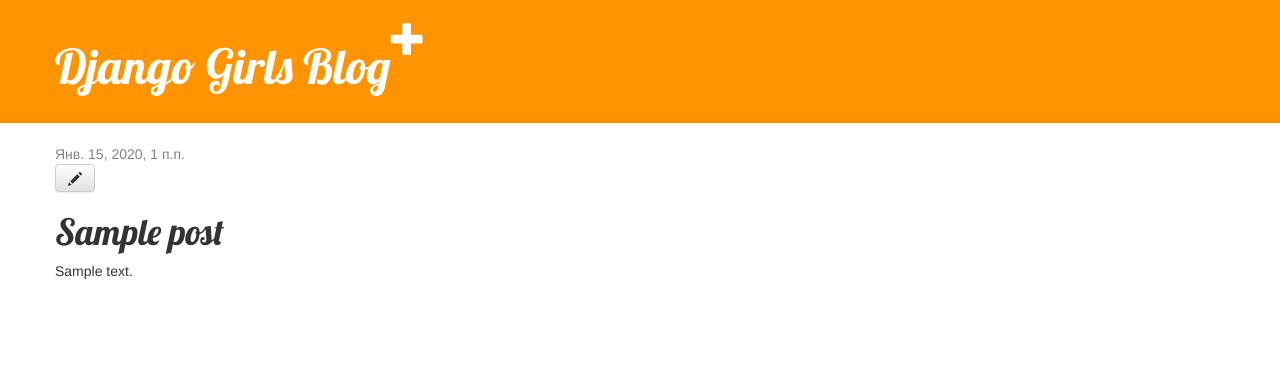
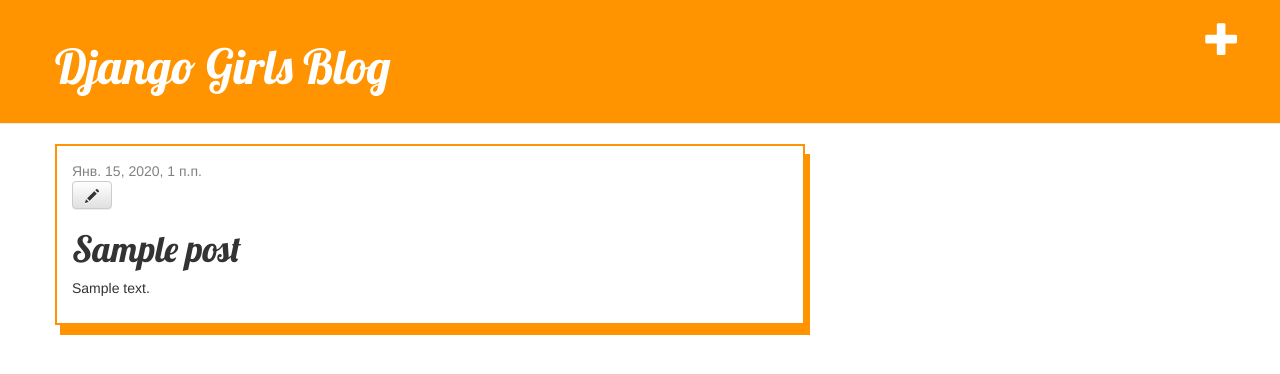
Before and after one commit to narnt/my-first-blog, a Django app: page /post/1/ in a window 1280 px wide. Shown: the top 374 px of the page. Run offline with Django 3.2, Linux system fonts and the light colour scheme; tables that the repository leaves empty hold one stand-in row (values such as "Sample post"); some libraries are stand-ins or nearby versions.

Commit message:
Upgrade styles

```diff
--- a/blog/static/css/blog.css
+++ b/blog/static/css/blog.css
@@ -1,6 +1,7 @@
 .page-header {
     display: flex;
     flex-direction: row;
+    justify-content: space-between;
     background-color: #ff9400;
     margin-top: 0;
     padding: 20px 20px 20px 40px;
@@ -53,7 +54,10 @@
 }
 
 .post {
+    padding: 15px;
     margin-bottom: 70px;
+    border: #ff9400 solid 2px;
+    box-shadow: 5px 10px #ff9400;
 }
 
 .post h1 a,
```
